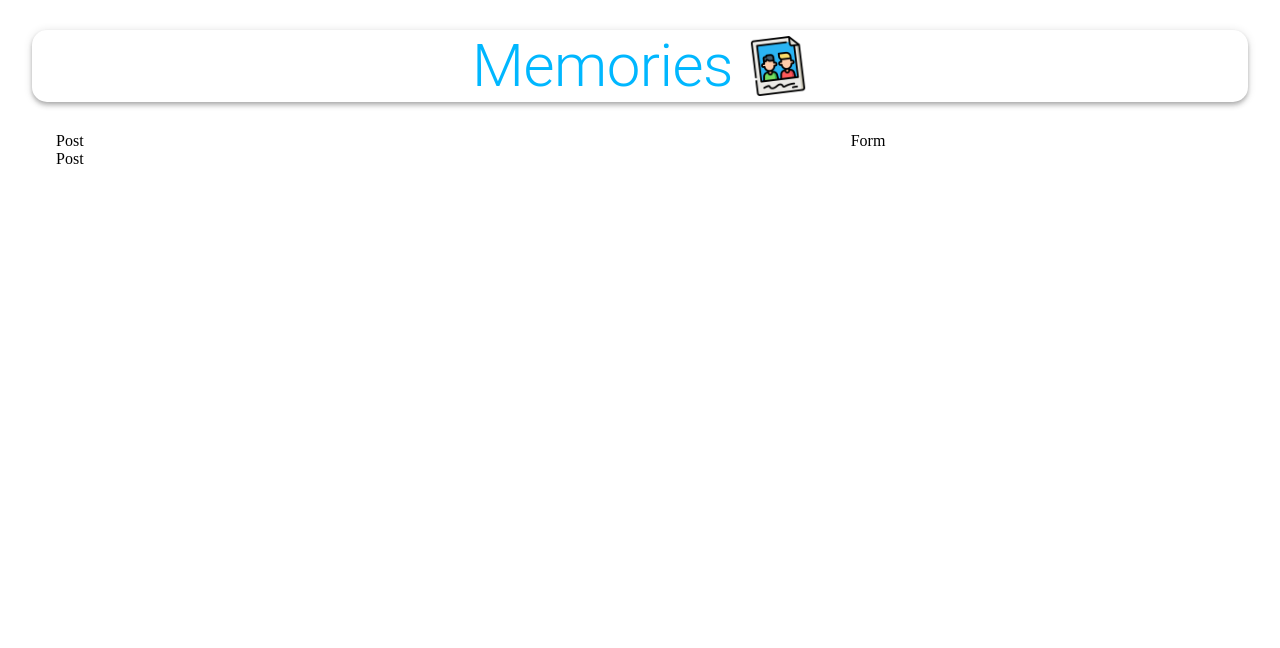
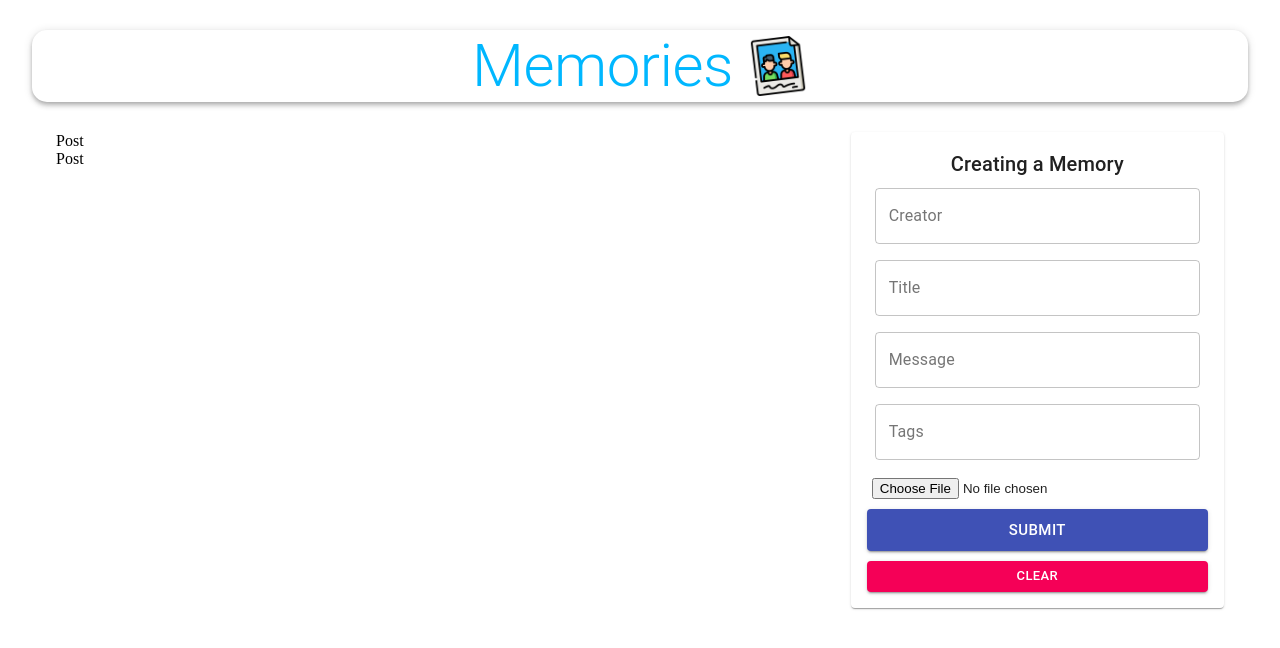
Before and after one commit to prabhat-021/Mern-SheThrive-App, a React (Create React App) app in the folder client/: page / in a window 1280 px wide. Shown: the top 648 px of the page. Built offline with nearby package versions, Linux system fonts and the light colour scheme; no server answers.

Commit message:
Form Done

```diff
--- a/client/package.json
+++ b/client/package.json
@@ -2,6 +2,7 @@
   "name": "client",
   "version": "0.1.0",
   "private": true,
+  "proxy": "http://localhost:5000",
   "dependencies": {
     "@material-ui/core": "^4.12.4",
     "@testing-library/jest-dom": "^5.16.5",
@@ -10,6 +11,7 @@
     "axios": "^1.3.1",
     "react": "^18.2.0",
     "react-dom": "^18.2.0",
+    "react-file-base64": "^1.0.3",
     "react-redux": "^8.0.5",
     "react-scripts": "5.0.1",
     "redux": "^4.2.1",
--- a/client/src/Components/Form/Form.js
+++ b/client/src/Components/Form/Form.js
@@ -1,7 +1,69 @@
+import { TextField, Button, Typography, Paper } from "@material-ui/core";
+import { useState } from "react";
+import useStyles from "./style.js";
+import FileBase from 'react-file-base64';
+
 export default function Form() {
+
+    const [postData, setPostData] = useState({
+        creator: "", title: "", message: "", tags: "", selectedFile: ""
+    })
+    const classes = useStyles();
+
+    function handleSubmit() {
+
+    }
+
+    function clear() {
+
+    }
+
     return (
-        <section>
-            Form
-        </section>
+        <Paper className={classes.paper}>
+            <form autoComplete="off" noValidate className={`${classes.form} ${classes.root}`} onSubmit={handleSubmit}>
+                <Typography variant="h6">Creating a Memory</Typography>
+                <TextField
+                    name="creator"
+                    variant="outlined"
+                    label="Creator"
+                    fullWidth
+                    value={postData.creator}
+                    onChange={(e) => setPostData({ ...postData, creator: e.target.value })}
+                />
+                <TextField
+                    name="title"
+                    variant="outlined"
+                    label="Title"
+                    fullWidth
+                    value={postData.title}
+                    onChange={(e) => setPostData({ ...postData, title: e.target.value })}
+                />
+                <TextField
+                    name="message"
+                    variant="outlined"
+                    label="Message"
+                    fullWidth
+                    value={postData.message}
+                    onChange={(e) => setPostData({ ...postData, message: e.target.value })}
+                />
+                <TextField
+                    name="tags"
+                    variant="outlined"
+                    label="Tags"
+                    fullWidth
+                    value={postData.tags}
+                    onChange={(e) => setPostData({ ...postData, tags: e.target.value })}
+                />
+                <div className={classes.fileInput}>
+                    <FileBase
+                        type="file"
+                        multiple={false}
+                        onDone={({ base64 }) => setPostData({ ...postData, selectedFile: base64 })}
+                    />
+                </div>
+                <Button className={classes.buttonSubmit} variant="contained" color="primary" size="large" type="submit" fullWidth>Submit</Button>
+                <Button variant="contained" color="secondary" size="small" onClick={clear} fullWidth>Clear</Button>
+            </form>
+        </Paper>
     );
 }
```
Also changed, not shown: 1 other file (tests, documents, lock files or other folders).
